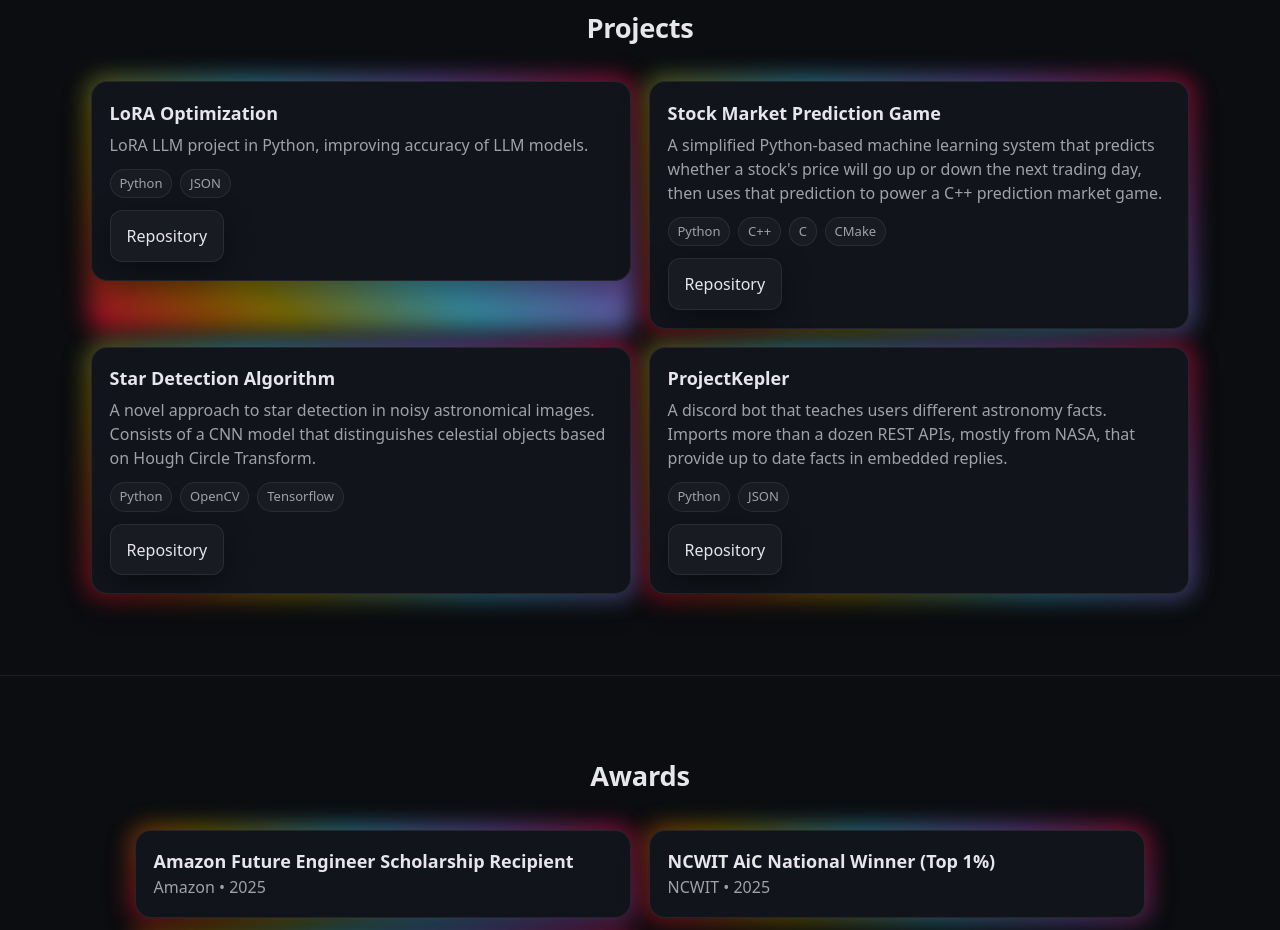
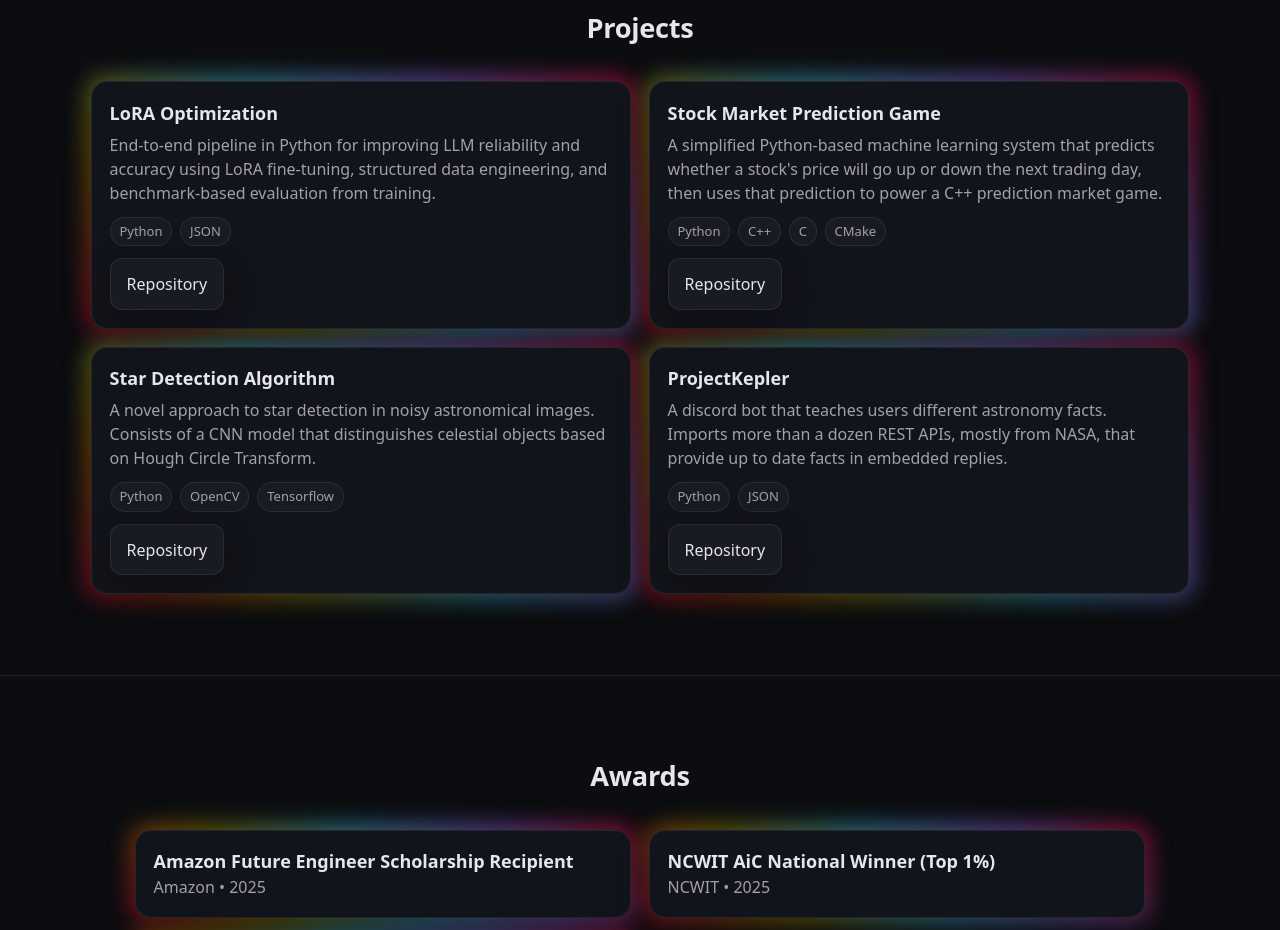
Before and after one commit to marrypy/personal-site, a React (Vite) app: page / in a window 1280 px wide. Shown: the part 2680-3610 px from the top of the page. Built offline with nearby package versions, Linux system fonts and the light colour scheme.

Commit message:
Update projects

```diff
--- a/src/content/content.ts
+++ b/src/content/content.ts
@@ -121,7 +121,7 @@ export type ExperienceItem = {
     {
       name: "LoRA Optimization",
       description:
-        "LoRA LLM project in Python, improving accuracy of LLM models.",
+        "End-to-end pipeline in Python for improving LLM reliability and accuracy using LoRA fine-tuning, structured data engineering, and benchmark-based evaluation from training.",
       tech: ["Python", "JSON"],
       links: [
         { label: "Repository", href: "https://github.com/marrypy/LoRA-Optimization" }
```
